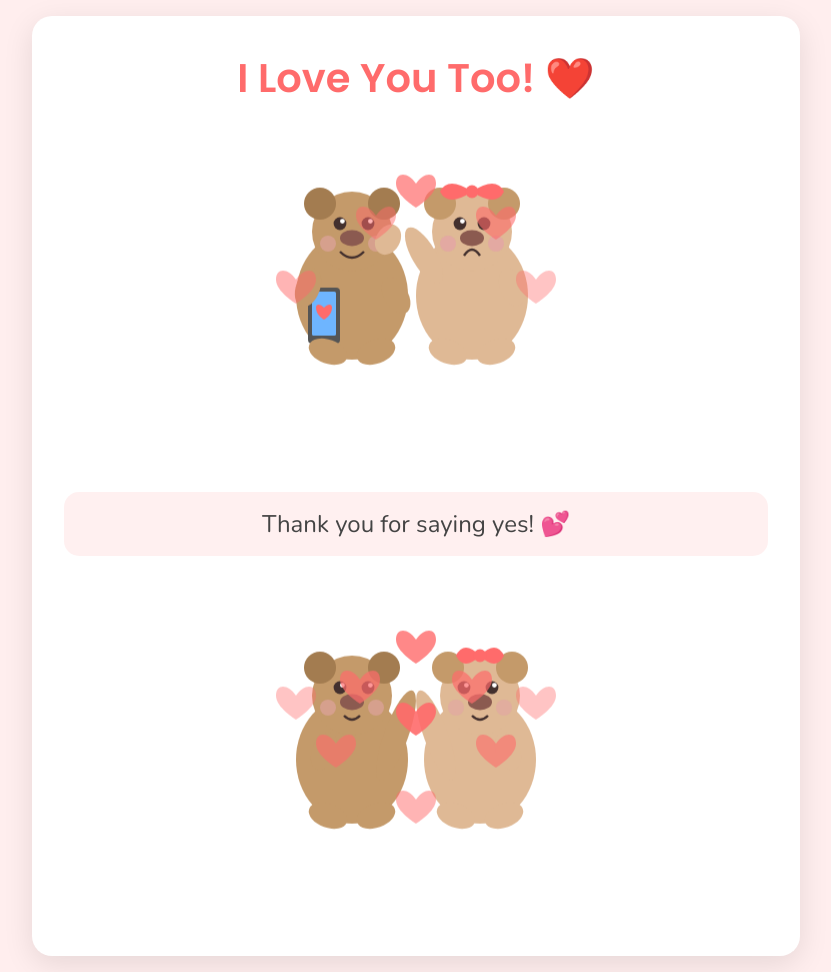
After one commit to Demon-radio/website-love, a Flask app: page /success in a window 1280 px wide. The commit adds this page. Shown: the whole page, without its empty margins (224-1055 px from the left). Run offline with Flask 3, Linux system fonts and the light colour scheme.

Commit message:
Implement a success page with celebratory animations after the user clicks "Yes".
Replit-Commit-Author: Agent
Replit-Commit-Session-Id: 1af57536-2990-459c-a9de-3353672466b1
Replit-Commit-Screenshot-Url: https://storage.googleapis.com/screenshot-production-us-central1/9f8b0a74-b405-41d7-a9cb-770be1162bdd/f77de450-44e0-4ae9-b273-50a7e786fd4b.jpg

```diff
--- a/app.py
+++ b/app.py
@@ -1,6 +1,6 @@
 import os
 import logging
-from flask import Flask, render_template
+from flask import Flask, render_template, redirect, url_for
 
 # Set up logging
 logging.basicConfig(level=logging.DEBUG)
@@ -13,5 +13,9 @@ app.secret_key = os.environ.get("SESSION_SECRET", "dev-secret-key")
 def index():
     return render_template('index.html')
 
+@app.route('/success')
+def success():
+    return render_template('success.html')
+
 if __name__ == "__main__":
     app.run(host="0.0.0.0", port=5000, debug=True)
--- /dev/null
+++ b/static/css/success.css
@@ -0,0 +1,194 @@
+:root {
+    --primary-color: #ff6b6b;
+    --secondary-color: #4ecdc4;
+    --accent-color: #ffd166;
+    --text-color: #444;
+    --light-bg: #ffeeee;
+    --card-bg: #ffffff;
+    --shadow: 0 8px 30px rgba(0, 0, 0, 0.1);
+    --btn-shadow: 0 4px 8px rgba(0, 0, 0, 0.1);
+    --transition: all 0.3s ease;
+}
+
+* {
+    margin: 0;
+    padding: 0;
+    box-sizing: border-box;
+}
+
+body {
+    font-family: 'Nunito', sans-serif;
+    background-color: var(--light-bg);
+    color: var(--text-color);
+    min-height: 100vh;
+    display: flex;
+    justify-content: center;
+    align-items: center;
+    overflow-x: hidden;
+    position: relative;
+}
+
+.container {
+    width: 100%;
+    max-width: 800px;
+    padding: 1rem;
+    z-index: 10;
+}
+
+.loading-container {
+    display: flex;
+    flex-direction: column;
+    align-items: center;
+    justify-content: center;
+    min-height: 80vh;
+}
+
+.loading-text {
+    font-family: 'Poppins', sans-serif;
+    font-size: 1.5rem;
+    margin-top: 2rem;
+    color: var(--primary-color);
+}
+
+/* Heart-shaped loader */
+.heart-loader {
+    width: 100px;
+    height: 100px;
+    position: relative;
+    animation: pulse 1s infinite alternate;
+}
+
+.heart {
+    background-color: var(--primary-color);
+    height: 30px;
+    width: 30px;
+    transform: rotate(-45deg);
+    animation: beat 1s infinite alternate;
+    position: relative;
+    margin: 30px auto;
+}
+
+.heart:before, .heart:after {
+    content: "";
+    background-color: var(--primary-color);
+    border-radius: 50%;
+    height: 30px;
+    position: absolute;
+    width: 30px;
+}
+
+.heart:before {
+    top: -15px;
+    left: 0;
+}
+
+.heart:after {
+    left: 15px;
+    top: 0;
+}
+
+@keyframes beat {
+    0% {
+        transform: scale(0.8) rotate(-45deg);
+    }
+    100% {
+        transform: scale(1.1) rotate(-45deg);
+    }
+}
+
+@keyframes pulse {
+    0% {
+        opacity: 0.7;
+    }
+    100% {
+        opacity: 1;
+    }
+}
+
+.content-container {
+    opacity: 0;
+    transition: opacity 1s ease;
+}
+
+.content-container.active {
+    opacity: 1;
+}
+
+.love-card {
+    background-color: var(--card-bg);
+    border-radius: 20px;
+    padding: 2rem;
+    text-align: center;
+    box-shadow: var(--shadow);
+    position: relative;
+    transition: var(--transition);
+}
+
+.title {
+    font-family: 'Poppins', sans-serif;
+    font-size: 2.5rem;
+    color: var(--primary-color);
+    margin-bottom: 2rem;
+    animation: fadeIn 1s ease forwards;
+}
+
+.phone-image-container {
+    margin-bottom: 2rem;
+}
+
+.phone-image, .hug-image {
+    width: 100%;
+    max-width: 400px;
+    height: auto;
+    display: block;
+    margin: 0 auto;
+    animation: float 3s ease-in-out infinite;
+}
+
+.message {
+    font-size: 1.5rem;
+    margin: 2rem 0;
+    padding: 1rem;
+    border-radius: 15px;
+    background-color: rgba(255, 107, 107, 0.1);
+    animation: fadeIn 2s ease forwards;
+}
+
+.hug-container {
+    margin-top: 3rem;
+}
+
+.hidden {
+    display: none;
+}
+
+@keyframes fadeIn {
+    from {
+        opacity: 0;
+        transform: translateY(20px);
+    }
+    to {
+        opacity: 1;
+        transform: translateY(0);
+    }
+}
+
+@keyframes float {
+    0% { transform: translateY(0px); }
+    50% { transform: translateY(-10px); }
+    100% { transform: translateY(0px); }
+}
+
+@media (max-width: 600px) {
+    .title {
+        font-size: 2rem;
+    }
+
+    .message {
+        font-size: 1.2rem;
+    }
+
+    .loading-text {
+        font-size: 1.2rem;
+    }
+}
--- /dev/null
+++ b/static/js/success.js
@@ -0,0 +1,27 @@
+document.addEventListener('DOMContentLoaded', function() {
+    const loadingContainer = document.getElementById('loading-container');
+    const contentContainer = document.getElementById('content-container');
+    const phoneImage = document.getElementById('phoneImage');
+    const hugImage = document.getElementById('hugImage');
+
+    // Simulate loading time
+    setTimeout(function() {
+        // Hide loading screen
+        loadingContainer.style.display = 'none';
+
+        // Show content with animation
+        contentContainer.classList.remove('hidden');
+        setTimeout(() => {
+            contentContainer.classList.add('active');
+        }, 100);
+
+        // Add animations to images
+        phoneImage.classList.add('float-animation');
+
+        // Wait a bit before showing the hug image
+        setTimeout(() => {
+            hugImage.classList.add('float-animation');
+        }, 2000);
+
+    }, 3000); // 3 seconds loading time
+});
--- /dev/null
+++ b/templates/success.html
@@ -0,0 +1,40 @@
+<!DOCTYPE html>
+<html lang="en">
+<head>
+    <meta charset="UTF-8">
+    <meta name="viewport" content="width=device-width, initial-scale=1.0">
+    <title>I Love You Too!</title>
+    <link href="https://fonts.googleapis.com/css2?family=Poppins:wght@400;600&family=Nunito:wght@400;700&display=swap" rel="stylesheet">
+    <link rel="stylesheet" href="{{ url_for('static', filename='css/success.css') }}">
+</head>
+<body>
+    <div class="container">
+        <div id="loading-container" class="loading-container">
+            <div class="heart-loader">
+                <div class="heart"></div>
+            </div>
+            <p class="loading-text">Loading love...</p>
+        </div>
+
+        <div id="content-container" class="content-container hidden">
+            <div class="love-card">
+                <h1 class="title">I Love You Too! ❤️</h1>
+
+                <div class="phone-image-container">
+                    <object id="phoneImage" data="{{ url_for('static', filename='images/bear_phone.svg') }}" type="image/svg+xml" class="phone-image"></object>
+                </div>
+
+                <div class="message">
+                    <p>Thank you for saying yes! 💕</p>
+                </div>
+
+                <div class="hug-container">
+                    <object id="hugImage" data="{{ url_for('static', filename='images/bear_hug_animated.svg') }}" type="image/svg+xml" class="hug-image"></object>
+                </div>
+            </div>
+        </div>
+    </div>
+
+    <script src="{{ url_for('static', filename='js/success.js') }}"></script>
+</body>
+</html>
```
Also changed, not shown: static/js/script.js (+2 -64 lines), templates/index.html (+1 -9 lines), static/images/bear_hug_animated.svg (added), static/images/bear_phone.svg (added), static/images/cute_bears.svg (added).
